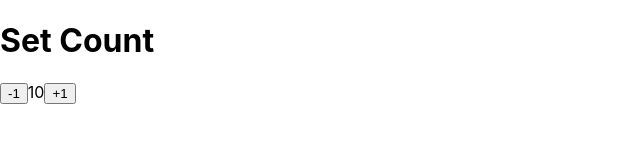
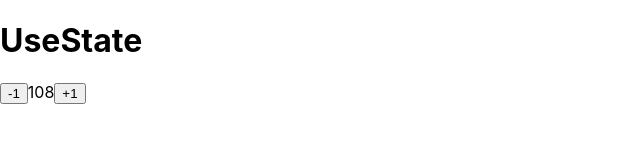
Before and after one commit to Nosov-Pavel/first31.07.21, a React (Create React App) app: page / in a window 1280 px wide. Shown: the top 160 px of the page, without its empty margins (0-640 px from the left). Built offline with nearby package versions, Linux system fonts and the light colour scheme.

Commit message:
useState108

```diff
--- a/src/App.js
+++ b/src/App.js
@@ -1,19 +1,18 @@
 import {useState} from "react";
 
 function App(){
-    const [count, setCount] = useState(10)
+    const [count, setCount] = useState(108)
     const plusOne = (digit) => {
         setCount(count + digit)
     }
 
     return(
         <div>
-            <h1>Set Count</h1>
-            <p>
-                <button onClick={() => plusOne(-1)}>-1</button>
-                {count}
-                <button onClick={() => plusOne(+1)}>+1</button>
-            </p>
+            <h1>UseState</h1>
+            <button onClick={() => plusOne(-1)}>-1</button>
+            {count}
+            <button onClick={() => plusOne(1)}>+1</button>
+
         </div>
     );
 }
```
